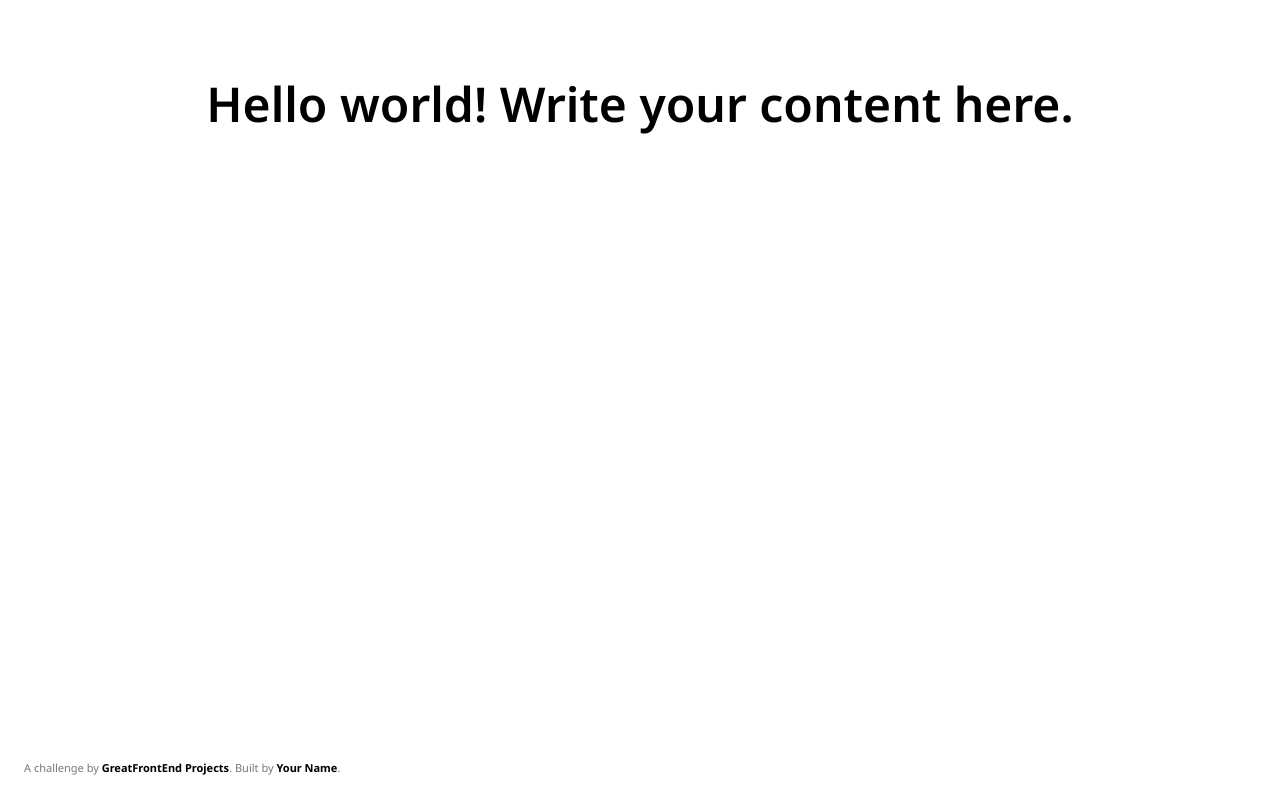
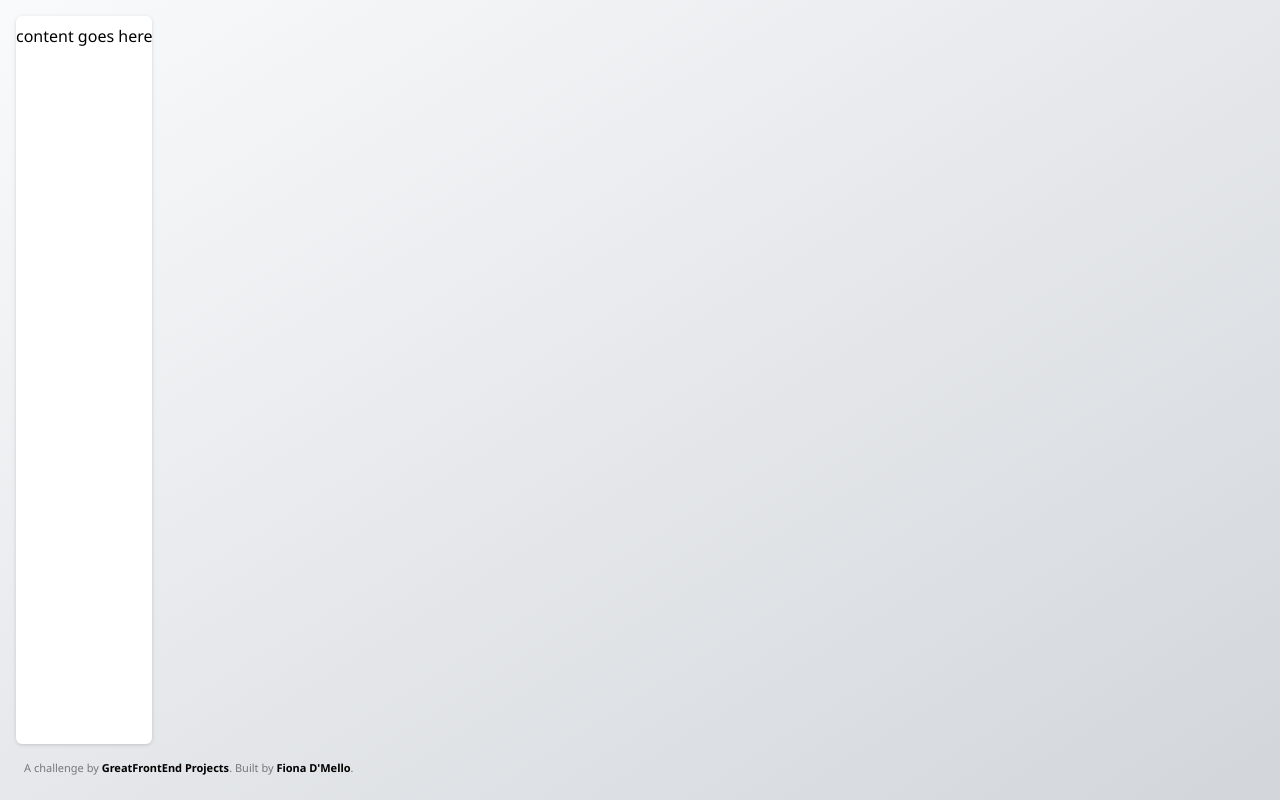
Before and after one commit to FionaDmello/footer-section-simple, a plain HTML site: page index.html in a window 1280 px wide. Drawn offline with nearby package versions, Linux system fonts and the light colour scheme.

Commit message:
cleaned up html and created top level containers

```diff
--- a/index.html
+++ b/index.html
@@ -1,6 +1,5 @@
 <!DOCTYPE html>
 <html lang="en">
-  <!-- [Delete this comment] This file is the main file for the challenge. For the most part, you should be editing this file. -->
   <head>
     <meta charset="utf-8" />
     <meta name="viewport" content="width=device-width, initial-scale=1" />
@@ -12,23 +11,20 @@
       rel="stylesheet"
     />
     <link rel="stylesheet" href="css/style.css" />
-
-    <!-- Tailwind CDN allows you to use Tailwind classes immediately in your HTML without any installation steps.
-      If you're not using Tailwind, you may delete the <script> -->
-    <!-- Get started on Tailwind: https://tailwindcss.com/docs/installation/play-cdn -->
+    <link
+      href="https://cdn.jsdelivr.net/npm/remixicon@4.2.0/fonts/remixicon.css"
+      rel="stylesheet"
+    />
     <script src="https://cdn.tailwindcss.com"></script>
-
     <link rel="icon" href="img/favicon.ico" sizes="any" />
-    <style>
-      /* You may write styles inside this <style> tag or within `css/style.css`. */
-    </style>
   </head>
-  <body>
-    <!-- Add your site or application content here -->
-    <h1 class="text-5xl text-center font-semibold pt-20">
-      Hello world! Write your content here.
-    </h1>
-
+  <body class="flex bg-gradient-to-br from-[#F9FAFB] to-[#D2D6DB] p-4">
+    <div
+      id="footerContainer"
+      class="mb-10 flex rounded drop-shadow bg-white z-10 place-content-center md:py-2 md:rounded-md"
+    >
+      content goes here
+    </div>
     <!-- Attribute this challenge to yourself! -->
     <div class="credits">
       A challenge by
@@ -37,8 +33,10 @@
         target="_blank"
         >GreatFrontEnd Projects</a
       >. Built by
-      <a href="https://www.greatfrontend.com/u/your_username" target="_blank"
-        >Your Name</a
+      <a
+        href="https://www.greatfrontend.com/projects/u/FionaDmello"
+        target="_blank"
+        >Fiona D'Mello</a
       >.
     </div>
     <script src="js/index.js"></script>
```
